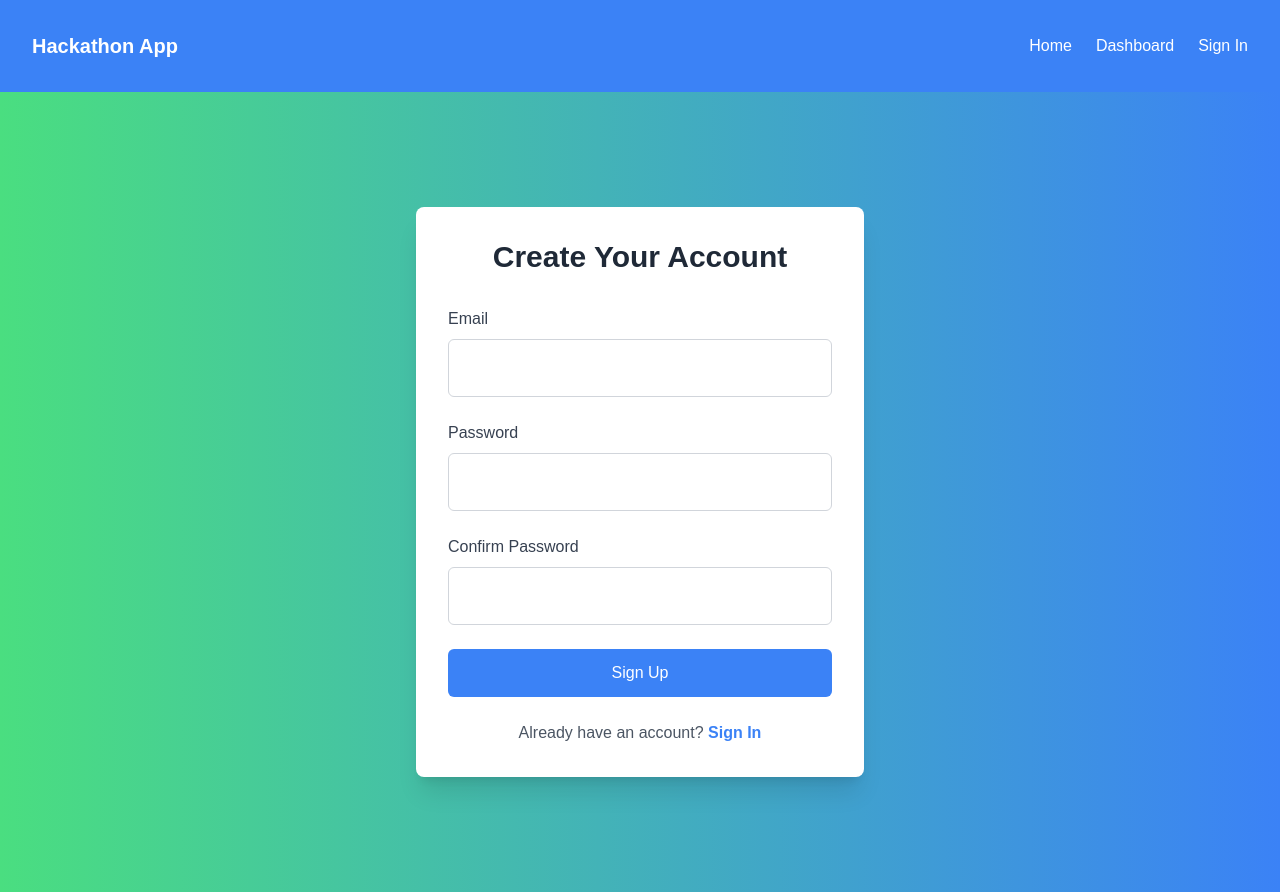
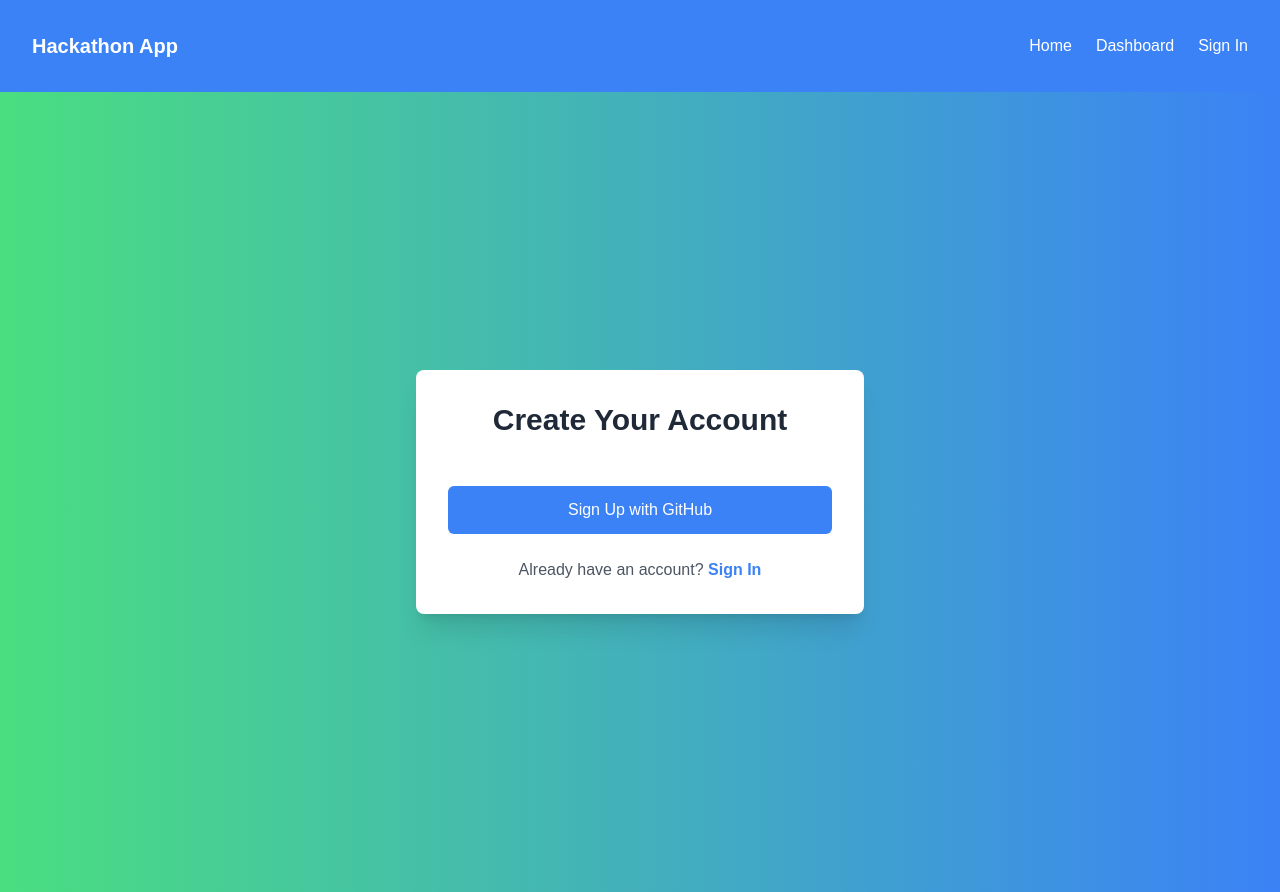
Before and after one commit to yashyp12/Hackathon-Management-System, a Next.js app: page /auth/signup in a window 1280 px wide. Built offline with nearby package versions, Linux system fonts and the light colour scheme.

Commit message:
Setup GitHub OAuth for authentication

```diff
--- a/app/api/auth/[...nextauth]/route.js
+++ b/app/api/auth/[...nextauth]/route.js
@@ -1,46 +1,24 @@
 import NextAuth from "next-auth";
-import CredentialsProvider from "next-auth/providers/credentials";
+import GitHubProvider from "next-auth/providers/github";
 
-export const authOptions = {
+const handler = NextAuth({
   providers: [
-    CredentialsProvider({
-      name: "Credentials",
-      credentials: {
-        email: { label: "Email", type: "email" },
-        password: { label: "Password", type: "password" },
-      },
-      async authorize(credentials) {
-        const { email, password } = credentials;
-
-        // Here, you would normally verify the user with your database.
-        // For simplicity, we're allowing any email and password
-        if (email === "user@example.com" && password === "password123") {
-          return { id: 1, name: "User", email: "user@example.com" };
-        }
-        return null;
-      },
+    GitHubProvider({
+      clientId: process.env.GITHUB_ID,
+      clientSecret: process.env.GITHUB_SECRET,
     }),
   ],
-  pages: {
-    signIn: "/auth/signin", // Specify the custom sign-in page
-  },
-  session: {
-    strategy: "jwt",
-  },
   callbacks: {
-    async jwt({ token, user }) {
-      if (user) {
-        token.id = user.id;
-        token.email = user.email;
-      }
-      return token;
-    },
-    async session({ session, token }) {
-      session.user.id = token.id;
-      session.user.email = token.email;
+    async session({ session, token, user }) {
+      session.user = user;
       return session;
     },
+    async redirect({ url, baseUrl }) {
+      if (url.startsWith(baseUrl)) return url;
+      else if (url.startsWith("/")) return new URL(url, baseUrl).toString();
+      return baseUrl;
+    },
   },
-};
+});
 
-export default NextAuth(authOptions);
+export { handler as GET, handler as POST };
--- a/app/auth/signin/page.js
+++ b/app/auth/signin/page.js
@@ -1,25 +1,10 @@
 'use client'
 import { signIn } from "next-auth/react";
-import { useState } from "react";
 import Link from "next/link";
 
 export default function SignIn() {
-  const [email, setEmail] = useState("");
-  const [password, setPassword] = useState("");
-
-  const handleSubmit = async (e) => {
-    e.preventDefault();
-    const result = await signIn("credentials", {
-      email,
-      password,
-      redirect: false, // Prevents automatic redirection
-    });
-
-    if (result.error) {
-      alert("Invalid credentials");
-    } else {
-      window.location.href = "/dashboard"; // Redirect to the dashboard
-    }
+  const handleGitHubSignIn = async () => {
+    await signIn("github");
   };
 
   return (
@@ -28,34 +13,12 @@ export default function SignIn() {
         <h2 className="text-3xl font-bold text-center text-gray-800 mb-8">
           Sign In to Your Account
         </h2>
-        <form onSubmit={handleSubmit} className="space-y-6">
-          <div>
-            <label className="block text-gray-700 font-medium">Email</label>
-            <input
-              type="email"
-              className="w-full p-4 mt-2 border border-gray-300 rounded-md focus:outline-none focus:ring-2 focus:ring-blue-500"
-              value={email}
-              onChange={(e) => setEmail(e.target.value)}
-              required
-            />
-          </div>
-          <div>
-            <label className="block text-gray-700 font-medium">Password</label>
-            <input
-              type="password"
-              className="w-full p-4 mt-2 border border-gray-300 rounded-md focus:outline-none focus:ring-2 focus:ring-blue-500"
-              value={password}
-              onChange={(e) => setPassword(e.target.value)}
-              required
-            />
-          </div>
-          <button
-            type="submit"
-            className="w-full bg-blue-500 text-white py-3 rounded-md mt-4 hover:bg-blue-600 transition duration-300"
-          >
-            Sign In
-          </button>
-        </form>
+        <button
+          onClick={handleGitHubSignIn}
+          className="w-full bg-blue-500 text-white py-3 rounded-md mt-4 hover:bg-blue-600 transition duration-300"
+        >
+          Sign In with GitHub
+        </button>
         <div className="mt-6 text-center">
           <p className="text-gray-600">
             Don't have an account?{" "}
--- a/app/auth/signup/page.js
+++ b/app/auth/signup/page.js
@@ -1,77 +1,23 @@
 "use client";
 
-import { useState } from "react";
 import { signIn } from "next-auth/react";
 import Link from "next/link";
 
 export default function SignUp() {
-  const [email, setEmail] = useState("");
-  const [password, setPassword] = useState("");
-  const [confirmPassword, setConfirmPassword] = useState("");
-
-  const handleSubmit = async (e) => {
-    e.preventDefault();
-    if (password !== confirmPassword) {
-      alert("Passwords do not match");
-      return;
-    }
-    // Handle signup logic here (you can connect it to your API)
-    const result = await signIn("credentials", {
-      email,
-      password,
-      redirect: false,
-    });
-
-    if (result.error) {
-      alert("Error creating account");
-    } else {
-      window.location.href = "/dashboard";
-    }
+  const handleGitHubSignUp = async () => {
+    await signIn("github");
   };
 
   return (
     <div className="flex justify-center items-center min-h-screen bg-gradient-to-r from-green-400 to-blue-500 p-6">
       <div className="bg-white p-8 rounded-lg shadow-xl w-full max-w-md">
         <h2 className="text-3xl font-bold text-center text-gray-800 mb-8">Create Your Account</h2>
-        <form onSubmit={handleSubmit} className="space-y-6">
-
-          <div>
-            <label className="block text-gray-700 font-medium">Email</label>
-            <input
-              type="email"
-              className="w-full p-4 mt-2 border border-gray-300 rounded-md focus:outline-none focus:ring-2 focus:ring-blue-500"
-              value={email}
-              onChange={(e) => setEmail(e.target.value)}
-              required
-            />
-          </div>
-          <div>
-            <label className="block text-gray-700 font-medium">Password</label>
-            <input
-              type="password"
-              className="w-full p-4 mt-2 border border-gray-300 rounded-md focus:outline-none focus:ring-2 focus:ring-blue-500"
-              value={password}
-              onChange={(e) => setPassword(e.target.value)}
-              required
-            />
-          </div>
-          <div>
-            <label className="block text-gray-700 font-medium">Confirm Password</label>
-            <input
-              type="password"
-              className="w-full p-4 mt-2 border border-gray-300 rounded-md focus:outline-none focus:ring-2 focus:ring-blue-500"
-              value={confirmPassword}
-              onChange={(e) => setConfirmPassword(e.target.value)}
-              required
-            />
-          </div>
-          <button
-            type="submit"
-            className="w-full bg-blue-500 text-white py-3 rounded-md mt-4 hover:bg-blue-600 transition duration-300"
-          >
-            Sign Up
-          </button>
-        </form>
+        <button
+          onClick={handleGitHubSignUp}
+          className="w-full bg-blue-500 text-white py-3 rounded-md mt-4 hover:bg-blue-600 transition duration-300"
+        >
+          Sign Up with GitHub
+        </button>
         <div className="mt-6 text-center">
           <p className="text-gray-600">
             Already have an account?{" "}
--- a/app/dashboard/page.js
+++ b/app/dashboard/page.js
@@ -1,28 +1,26 @@
-// app/dashboard/page.js
 "use client";  // This marks the component as a Client Component
 
-// import { useSession } from "next-auth/react";
+import { useSession } from "next-auth/react";
 import { useRouter } from "next/navigation"; // For navigation within Next.js
 
 export default function Dashboard() {
-  // const { data: session, status } = useSession();  // Getting session data
+  const { data: session, status } = useSession();  // Getting session data
   const router = useRouter();
 
-  // // If the session is still loading, we don't want to render anything yet
-  // if (status === "loading") {
-  //   return <div>Loading...</div>;
-  // }
+  // If the session is still loading, we don't want to render anything yet
+  if (status === "loading") {
+    return <div>Loading...</div>;
+  }
 
-  // // If there is no session, redirect to the login page
-  // if (!session) {
-  //   router.push("/auth/signin");
-  //   return null; // Return null to prevent rendering the page
-  // }
+  // If there is no session, redirect to the login page
+  if (!session) {
+    router.push("/auth/signin");
+    return null; // Return null to prevent rendering the page
+  }
 
   return (
     <div className="max-w-7xl mx-auto p-4">
-      {/* <h1 className="text-2xl font-bold mb-4">Welcome, {session.user.name}</h1> */}
-      <h1 className="text-2xl font-bold mb-4">Welcome</h1>
+      <h1 className="text-2xl font-bold mb-4">Welcome, {session.user.name}</h1>
       <div className="grid grid-cols-1 md:grid-cols-2 lg:grid-cols-3 gap-4">
         {/* Card 1 */}
         <div className="bg-white p-6 rounded-lg shadow-lg">
--- a/app/layout.js
+++ b/app/layout.js
@@ -1,22 +1,19 @@
-// app/layout.js
- import React from 'react';
+import React from 'react';
 import '/globals.css';
- import Navbar from '@/components/Navbar';
-//  import SessionWrapper from '@/components/SessionWrapper';
+import Navbar from '@/components/Navbar';
+import SessionWrapper from '@/components/SessionWrapper';
 
 export default function Layout({ children }) {
   return (
-       <html lang="en">
-        {/* <SessionWrapper> */}
+    <html lang="en">
+      <SessionWrapper>
         <body className="min-h-screen bg-gray-100">
           <header className="bg-blue-500 p-4 text-white">
             <Navbar />
-           </header>
+          </header>
           <main>{children}</main> {/* This renders the content of each page */}
-
-
         </body>
-    {/* </SessionWrapper> */}
-      </html>
+      </SessionWrapper>
+    </html>
   );
 }
```
Also changed, not shown: components/SessionWrapper.js (+8 -11 lines), 1 other file (tests, documents, lock files or other folders).
